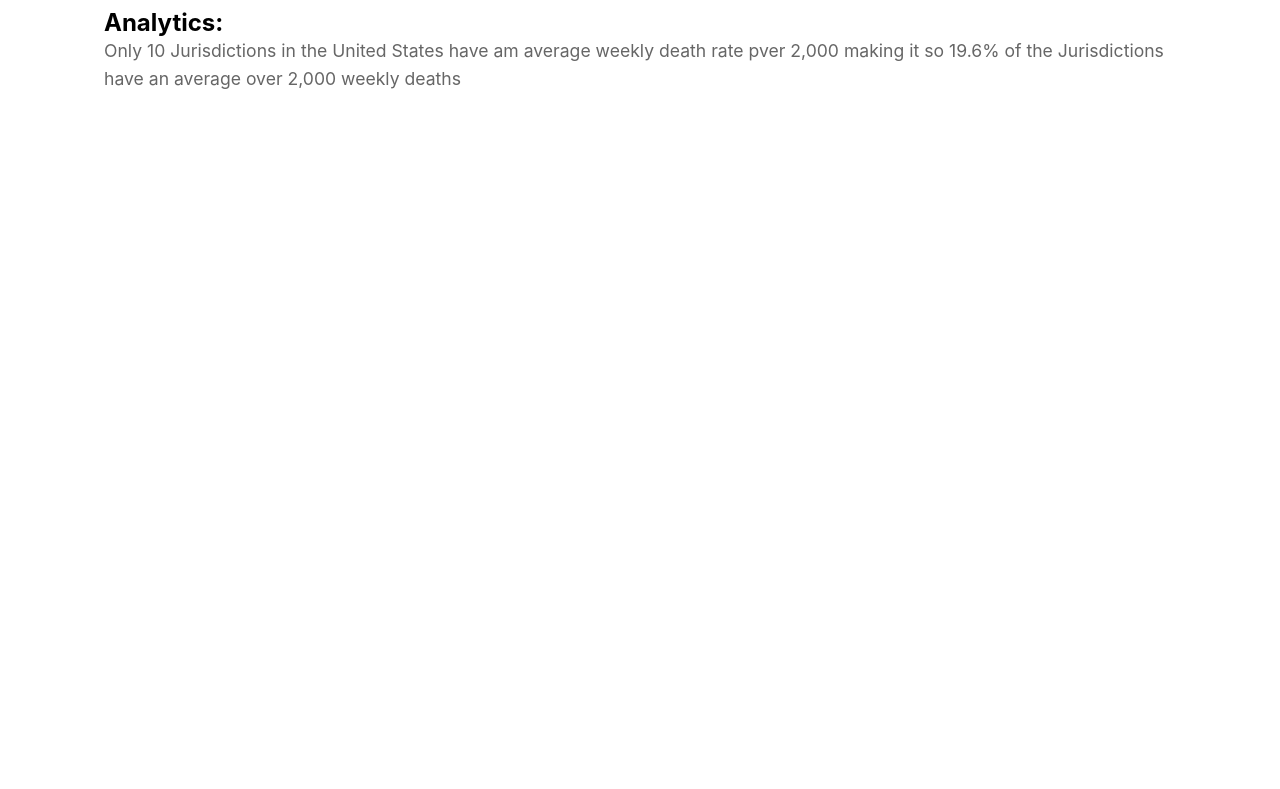
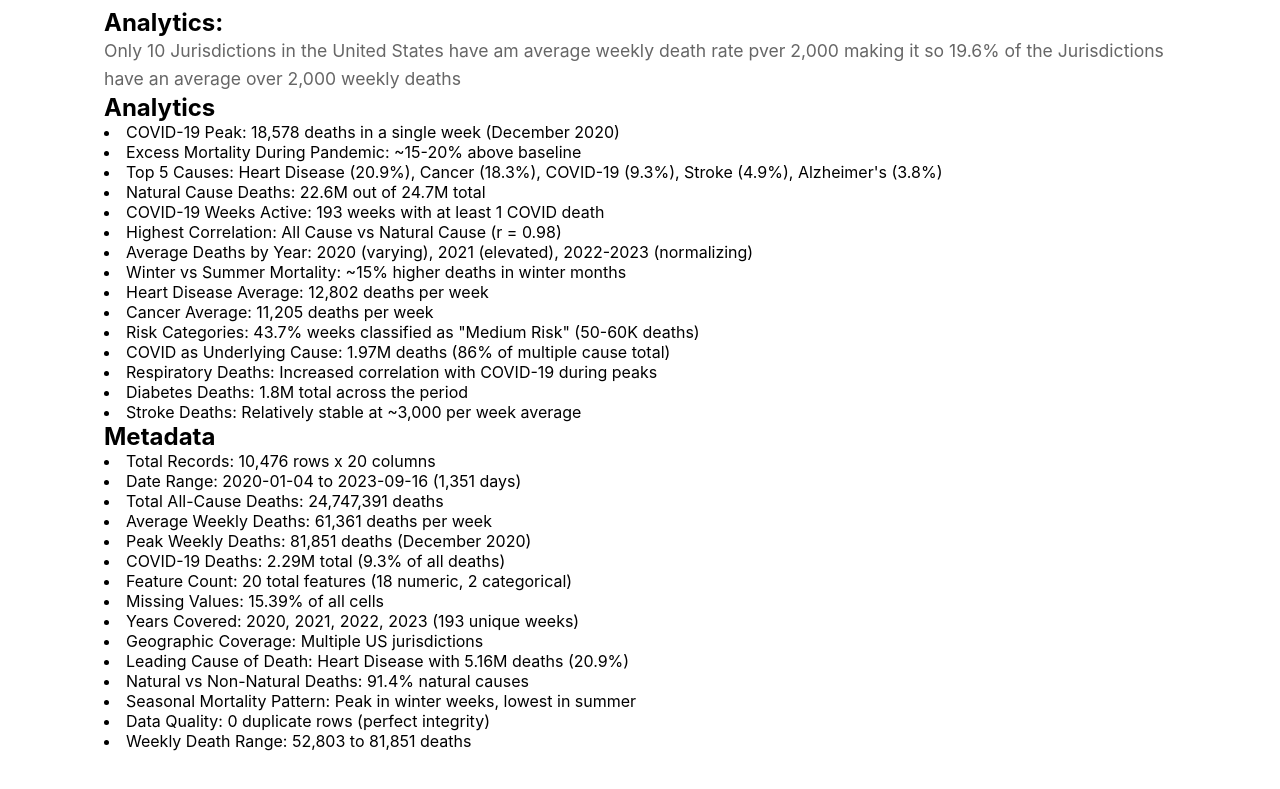
Before and after one commit to ThomasL25/CSI-480-01, a React (Vite) app in the folder Project2/Project2Website/BinaryDecisionTreeWebsite/: page /justin in a window 1280 px wide. Shown: the part 1147-1936 px from the top of the page. Before the commit the page ends 1304 px from the top, so only its background shows below. Built offline with nearby package versions, Linux system fonts and the light colour scheme.

Commit message:
Merging Pages for visualization

```diff
--- a/Project2/Project2Website/BinaryDecisionTreeWebsite/src/pages/JustinPage.jsx
+++ b/Project2/Project2Website/BinaryDecisionTreeWebsite/src/pages/JustinPage.jsx
@@ -9,7 +9,39 @@ function JustinPage() {
             <img src='./src/assets/10SmallestMeanValuesByJurisdictiom.png' alt="10 Smallest Means" width="500" height="400"/>
             <h2>Analytics:</h2>
             <p>Only 10 Jurisdictions in the United States have am average weekly death rate pver 2,000
-            making it so 19.6% of the Jurisdictions have an average over 2,000 weekly deaths</p>
+                making it so 19.6% of the Jurisdictions have an average over 2,000 weekly deaths</p>
+            <h2>Analytics</h2>
+            <li>COVID-19 Peak: 18,578 deaths in a single week (December 2020)</li>
+            <li>Excess Mortality During Pandemic: ~15-20% above baseline</li>
+            <li>Top 5 Causes: Heart Disease (20.9%), Cancer (18.3%), COVID-19 (9.3%), Stroke (4.9%), Alzheimer's (3.8%)</li>
+            <li>Natural Cause Deaths: 22.6M out of 24.7M total</li>
+            <li>COVID-19 Weeks Active: 193 weeks with at least 1 COVID death</li>
+            <li>Highest Correlation: All Cause vs Natural Cause (r = 0.98)</li>
+            <li>Average Deaths by Year: 2020 (varying), 2021 (elevated), 2022-2023 (normalizing)</li>
+            <li>Winter vs Summer Mortality: ~15% higher deaths in winter months</li>
+            <li>Heart Disease Average: 12,802 deaths per week</li>
+            <li>Cancer Average: 11,205 deaths per week</li>
+            <li>Risk Categories: 43.7% weeks classified as "Medium Risk" (50-60K deaths)</li>
+            <li>COVID as Underlying Cause: 1.97M deaths (86% of multiple cause total)</li>
+            <li>Respiratory Deaths: Increased correlation with COVID-19 during peaks</li>
+            <li>Diabetes Deaths: 1.8M total across the period</li>
+            <li>Stroke Deaths: Relatively stable at ~3,000 per week average</li>
+            <h2>Metadata</h2>
+            <li>Total Records: 10,476 rows x 20 columns</li>
+            <li>Date Range: 2020-01-04 to 2023-09-16 (1,351 days)</li>
+            <li>Total All-Cause Deaths: 24,747,391 deaths</li>
+            <li>Average Weekly Deaths: 61,361 deaths per week</li>
+            <li>Peak Weekly Deaths: 81,851 deaths (December 2020)</li>
+            <li>COVID-19 Deaths: 2.29M total (9.3% of all deaths)</li>
+            <li>Feature Count: 20 total features (18 numeric, 2 categorical)</li>
+            <li>Missing Values: 15.39% of all cells</li>
+            <li>Years Covered: 2020, 2021, 2022, 2023 (193 unique weeks)</li>
+            <li>Geographic Coverage: Multiple US jurisdictions</li>
+            <li>Leading Cause of Death: Heart Disease with 5.16M deaths (20.9%)</li>
+            <li>Natural vs Non-Natural Deaths: 91.4% natural causes</li>
+            <li>Seasonal Mortality Pattern: Peak in winter weeks, lowest in summer</li>
+            <li>Data Quality: 0 duplicate rows (perfect integrity)</li>
+            <li>Weekly Death Range: 52,803 to 81,851 deaths</li>
         </div>
     );
 }
--- a/Project2/Project2Website/BinaryDecisionTreeWebsite/src/pages/ThomasPage.jsx
+++ /dev/null
@@ -1,42 +0,0 @@
-function ThomasPage() {
-    return (
-        <div className="page-container">
-            <h1>Thomas's Page is for my visualations and analytics</h1>
-            <h2>Visualization:</h2>
-            <h2>Analytics</h2>
-            <li>COVID-19 Peak: 18,578 deaths in a single week (December 2020)</li>
-            <li>Excess Mortality During Pandemic: ~15-20% above baseline</li>
-            <li>Top 5 Causes: Heart Disease (20.9%), Cancer (18.3%), COVID-19 (9.3%), Stroke (4.9%), Alzheimer's (3.8%)</li>
-            <li>Natural Cause Deaths: 22.6M out of 24.7M total</li>
-            <li>COVID-19 Weeks Active: 193 weeks with at least 1 COVID death</li>
-            <li>Highest Correlation: All Cause vs Natural Cause (r = 0.98)</li>
-            <li>Average Deaths by Year: 2020 (varying), 2021 (elevated), 2022-2023 (normalizing)</li>
-            <li>Winter vs Summer Mortality: ~15% higher deaths in winter months</li>
-            <li>Heart Disease Average: 12,802 deaths per week</li>
-            <li>Cancer Average: 11,205 deaths per week</li>
-            <li>Risk Categories: 43.7% weeks classified as "Medium Risk" (50-60K deaths)</li>
-            <li>COVID as Underlying Cause: 1.97M deaths (86% of multiple cause total)</li>
-            <li>Respiratory Deaths: Increased correlation with COVID-19 during peaks</li>
-            <li>Diabetes Deaths: 1.8M total across the period</li>
-            <li>Stroke Deaths: Relatively stable at ~3,000 per week average</li>
-            <h2>Metadata</h2>
-            <li>Total Records: 10,476 rows x 20 columns</li>
-            <li>Date Range: 2020-01-04 to 2023-09-16 (1,351 days)</li>
-            <li>Total All-Cause Deaths: 24,747,391 deaths</li>
-            <li>Average Weekly Deaths: 61,361 deaths per week</li>
-            <li>Peak Weekly Deaths: 81,851 deaths (December 2020)</li>
-            <li>COVID-19 Deaths: 2.29M total (9.3% of all deaths)</li>
-            <li>Feature Count: 20 total features (18 numeric, 2 categorical)</li>
-            <li>Missing Values: 15.39% of all cells</li>
-            <li>Years Covered: 2020, 2021, 2022, 2023 (193 unique weeks)</li>
-            <li>Geographic Coverage: Multiple US jurisdictions</li>
-            <li>Leading Cause of Death: Heart Disease with 5.16M deaths (20.9%)</li>
-            <li>Natural vs Non-Natural Deaths: 91.4% natural causes</li>
-            <li>Seasonal Mortality Pattern: Peak in winter weeks, lowest in summer</li>
-            <li>Data Quality: 0 duplicate rows (perfect integrity)</li>
-            <li>Weekly Death Range: 52,803 to 81,851 deaths</li>
-        </div>
-    );
-}
-
-export default ThomasPage;
--- a/Project2/Project2Website/BinaryDecisionTreeWebsite/src/pages/ZackPage.jsx
+++ /dev/null
@@ -1,11 +0,0 @@
-function ZackPage() {
-    return (
-         <div className="page-container">
-            <h1>Zack's Page is for my visualations and analytics</h1>
-            <h2>Visualization:</h2>
-            <h2>Analytics</h2>
-        </div>
-    );
-}
-
-export default ZackPage;
```
